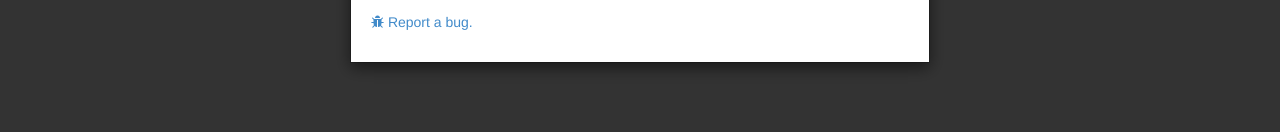
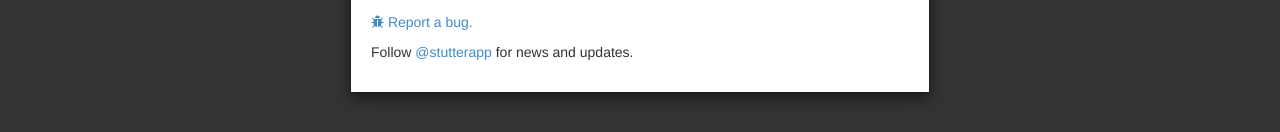
Before and after one commit to zachwlewis/stutter, a plain HTML site: page index.html in a window 1280 px wide. Both pictures are taken after a click on the link 1191 px from the left and 25 px from the top of the page. Shown: the part 284-416 px from the top of the page. Drawn offline with nearby package versions, Linux system fonts and the light colour scheme.

Commit message:
Added Twitter link.

```diff
--- a/index.html
+++ b/index.html
@@ -173,6 +173,7 @@
                 </select>
               </div>
               <p><a href="http://github.com/zachwlewis/stutter/issues"><i class="fa fa-bug"></i> Report a bug.</a></p>
+              <p>Follow <a href="http://twitter.com/stutterapp">@stutterapp</a> for news and updates.</p>
             </div>
           </form>
         </div><!-- /.modal-content -->
```
